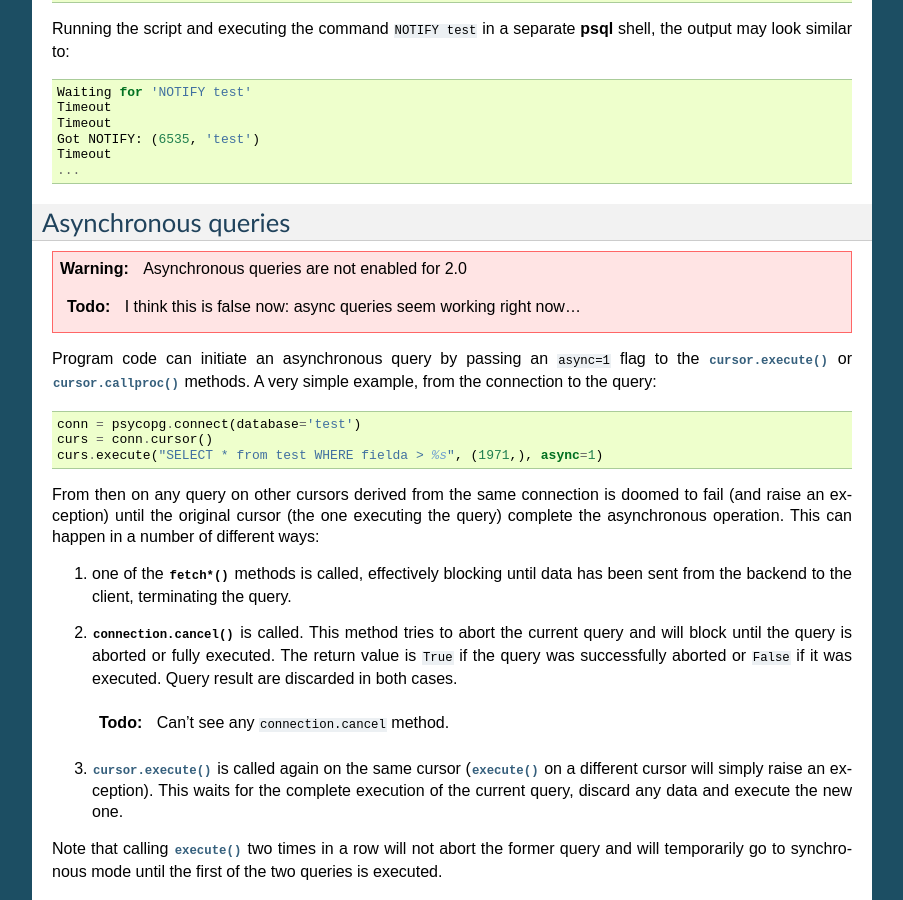
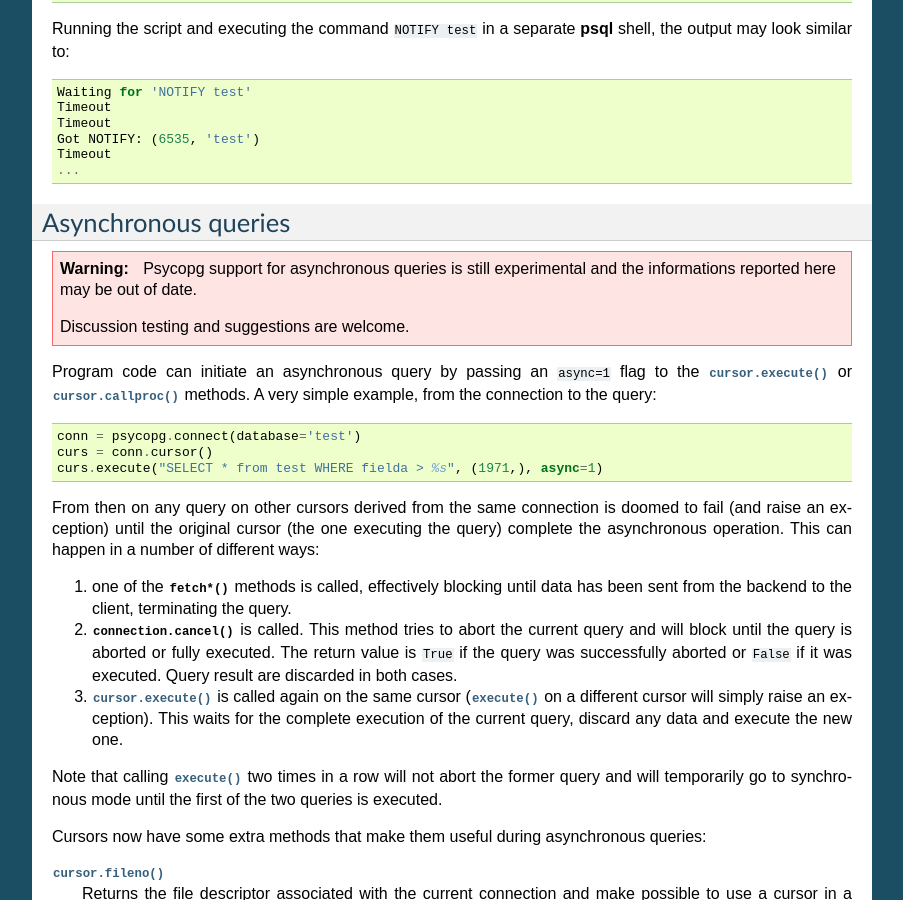
Before and after one commit to psycopg/psycopg2, a Sphinx documentation site: the page built from doc/advanced.rst, in a window 1280 px wide and 900 px high, scrolled down 2767 px. Shown: the whole window, without its empty margins (198-1101 px from the left). Built offline with Sphinx 7.4.7, drawn with Linux system fonts in a browser that asks for light colours.

Commit message:
Asynchronous queries marked as experimental.

```diff
--- a/doc/advanced.rst
+++ b/doc/advanced.rst
@@ -225,11 +225,10 @@ Asynchronous queries
 
 .. warning::
 
-    Asynchronous queries are not enabled for 2.0
+    Psycopg support for asynchronous queries is still experimental and the
+    informations reported here may be out of date.
 
-    .. todo::
-
-        I think this is false now: async queries seem working right now...
+    Discussion testing and suggestions are welcome.
 
 Program code can initiate an asynchronous query by passing an ``async=1`` flag
 to the :meth:`cursor.execute` or :meth:`cursor.callproc` methods. A very
@@ -251,10 +250,6 @@ a number of different ways:
    current query and will block until the query is aborted or fully executed.
    The return value is ``True`` if the query was successfully aborted or
    ``False`` if it was executed. Query result are discarded in both cases.
-
-   .. todo::
-
-        Can't see any ``connection.cancel`` method.
 
 3) :meth:`cursor.execute` is called again on the same cursor
    (:obj:`.execute()` on a different cursor will simply raise an exception).
```
